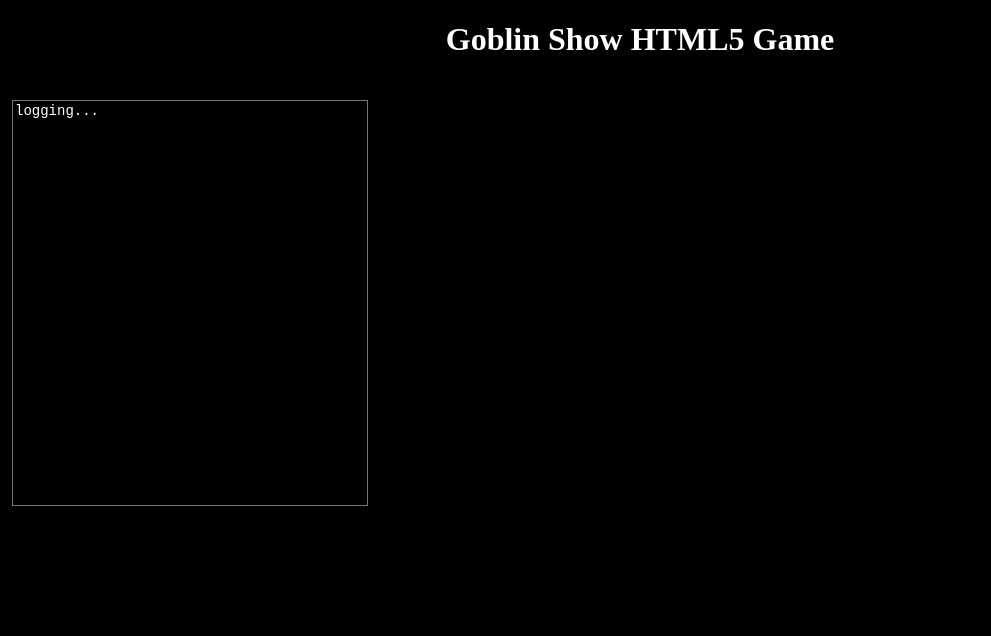
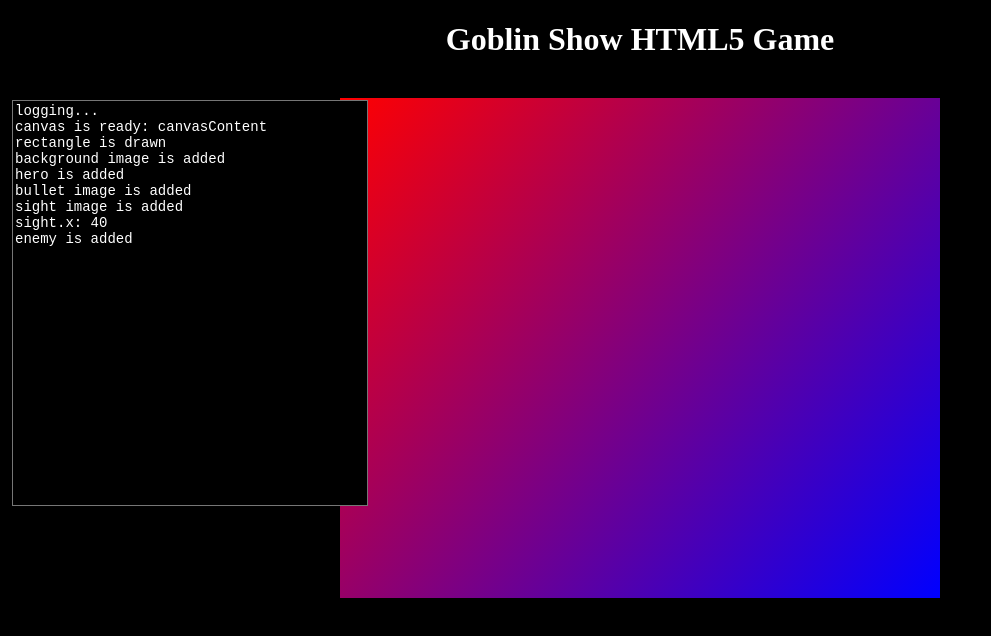
Before and after one commit to stesel/GoblinShow, a plain HTML site: page index.html in a window 1280 px wide. Shown: the whole page, without its empty margins (0-991 px from the left). Drawn offline with Linux system fonts and the light colour scheme.

Commit message:
GS-WP:change path

```diff
--- a/index.html
+++ b/index.html
@@ -6,7 +6,7 @@
 	<meta name="language" content="en" />
 	<meta name="keywords" content="html5" />
 
-	<script src="js/goblinshow.js"></script>
+	<script src="src/com/games/goblinshow/js/goblinshow.js"></script>
 	<script src="src/com/games/goblinshow/js/controllers.js"></script>
 	<script src="src/com/games/goblinshow/js/utils.js"></script>
 
```
